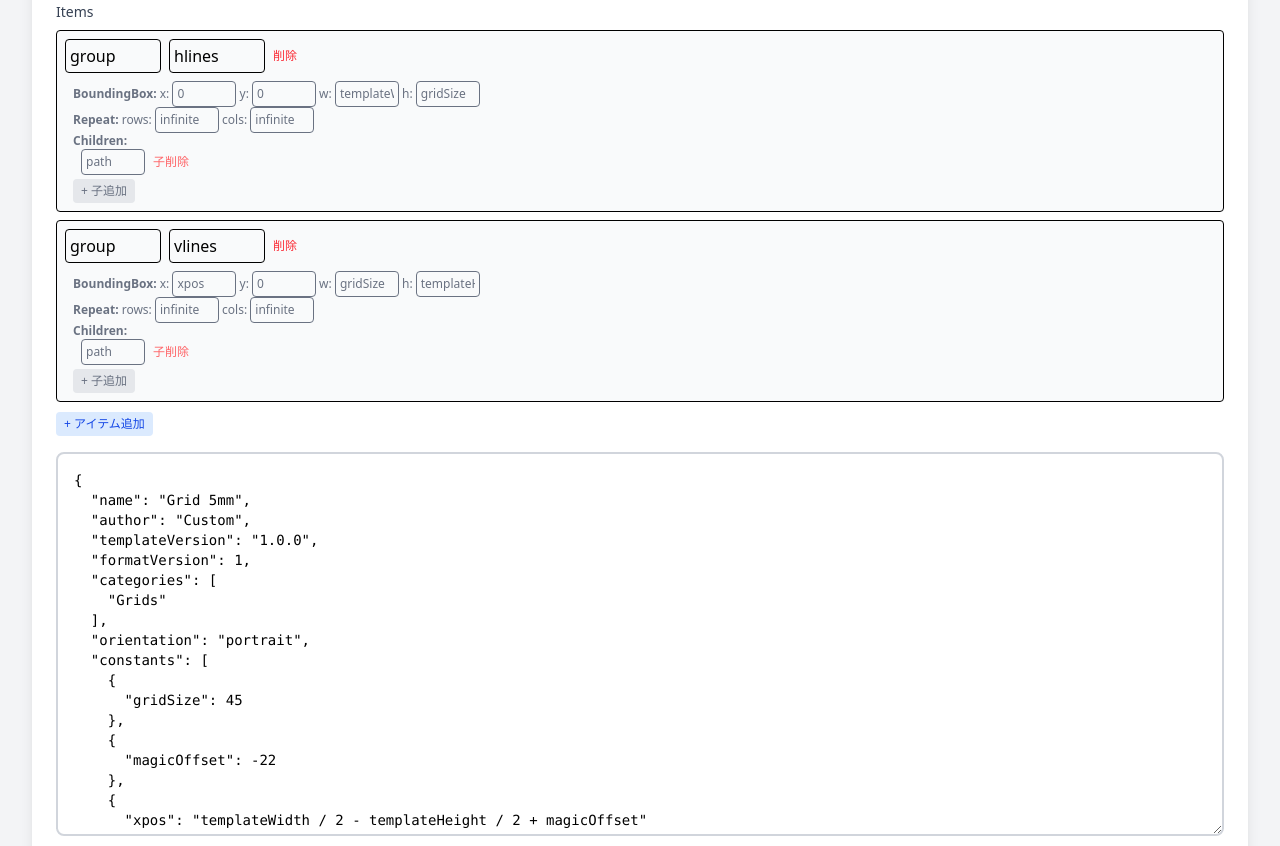
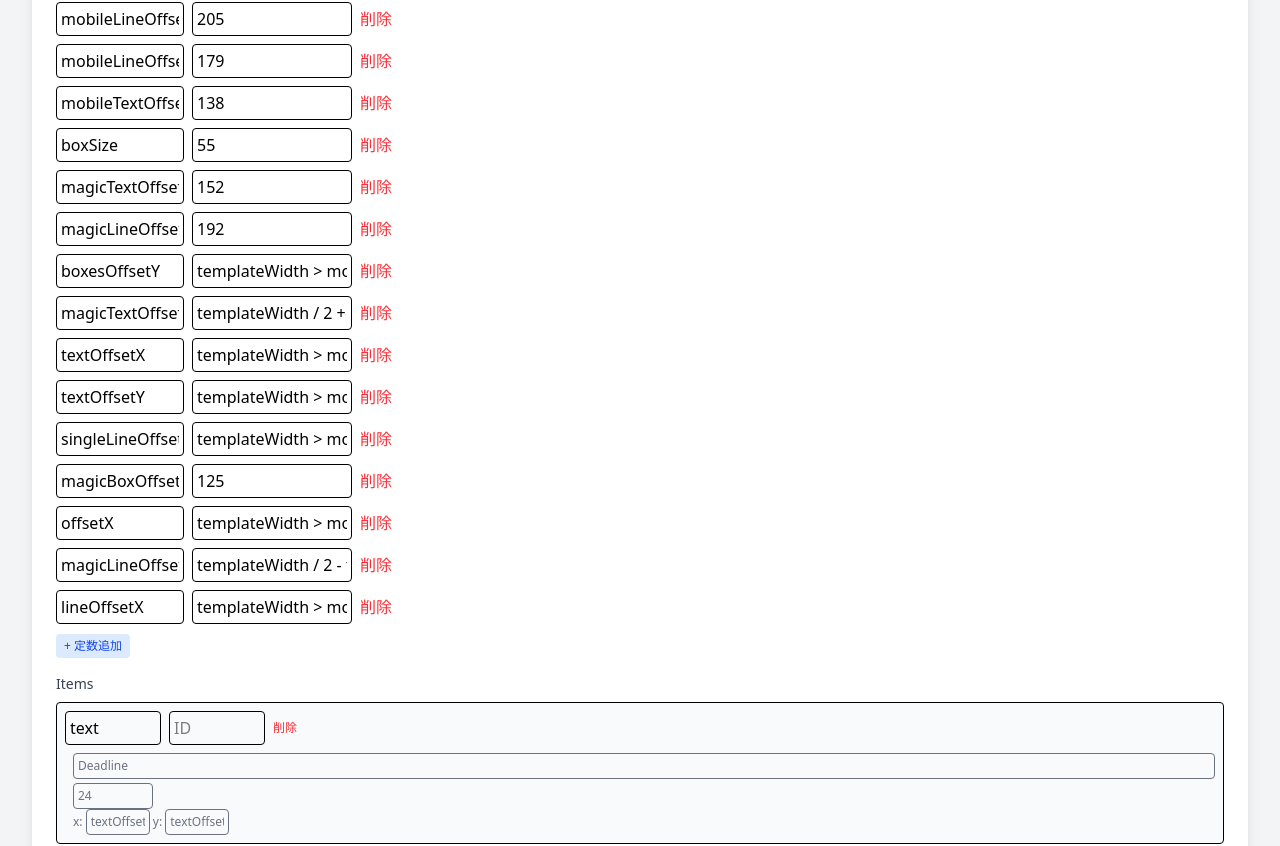
Before and after one commit to peccu/rmppm-preview-template, a Vue app: page / in a window 1280 px wide. Shown: the part 442-1288 px from the top of the page. Built offline with nearby package versions, Linux system fonts and the light colour scheme; the HTML template or start-up script is replaced by a standard one.

Commit message:
fix style and update default template

```diff
--- a/src/App.vue
+++ b/src/App.vue
@@ -11,8 +11,10 @@
           <!-- Device Selection -->
           <div class="mb-4">
             <label class="block text-sm font-medium text-gray-700 mb-2"> Device Type </label>
-            <select v-model="deviceType"
-              class="w-full p-2 border-2 border-gray-300 rounded-lg focus:border-blue-500 focus:outline-none">
+            <select
+              v-model="deviceType"
+              class="w-full p-2 border-2 border-gray-300 rounded-lg focus:border-blue-500 focus:outline-none"
+            >
               <option value="rmpp">reMarkable Paper Pro (rmpp)</option>
               <option value="rmppm">reMarkable Paper Pro Move (rmppm)</option>
             </select>
@@ -21,14 +23,21 @@
           <!-- Constants UI -->
           <div v-if="templateData" class="mb-4">
             <label class="block text-sm font-medium text-gray-700 mb-2">Constants</label>
-            <div v-for="(constObj, idx) in constantsEdit" :key="idx" class="flex items-center gap-2 mb-2">
+            <div
+              v-for="(constObj, idx) in constantsEdit"
+              :key="idx"
+              class="flex items-center gap-2 mb-2"
+            >
               <input v-model="constObj.key" class="w-32 p-1 border rounded" placeholder="Key" />
               <input v-model="constObj.value" class="w-40 p-1 border rounded" placeholder="Value" />
               <button @click="removeConstant(idx)" class="text-red-500 hover:underline">
                 削除
               </button>
             </div>
-            <button @click="addConstant" class="px-2 py-1 bg-blue-100 rounded text-blue-700 text-xs hover:bg-blue-200">
+            <button
+              @click="addConstant"
+              class="px-2 py-1 bg-blue-100 rounded text-blue-700 text-xs hover:bg-blue-200"
+            >
               + 定数追加
             </button>
           </div>
@@ -36,7 +45,11 @@
           <!-- Items UI -->
           <div v-if="templateData" class="mb-4">
             <label class="block text-sm font-medium text-gray-700 mb-2">Items</label>
-            <div v-for="(item, idx) in itemsEdit" :key="idx" class="border p-2 rounded mb-2 bg-gray-50">
+            <div
+              v-for="(item, idx) in itemsEdit"
+              :key="idx"
+              class="border p-2 rounded mb-2 bg-gray-50"
+            >
               <div class="flex gap-2 items-center">
                 <input v-model="item.type" class="w-24 p-1 border rounded" placeholder="Type" />
                 <input v-model="item.id" class="w-24 p-1 border rounded" placeholder="ID" />
@@ -46,9 +59,17 @@
               </div>
               <div class="mt-2 pl-2 text-xs text-gray-500">
                 <template v-if="item.type === 'text'">
-                  <input v-model="item.text" class="w-full p-1 border rounded mb-1" placeholder="Text" />
-                  <input v-model="item.fontSize" class="w-20 p-1 border rounded" placeholder="Font Size"
-                    type="number" />
+                  <input
+                    v-model="item.text"
+                    class="w-full p-1 border rounded mb-1"
+                    placeholder="Text"
+                  />
+                  <input
+                    v-model="item.fontSize"
+                    class="w-20 p-1 border rounded"
+                    placeholder="Font Size"
+                    type="number"
+                  />
                   <div>
                     x: <input v-model="item.position.x" class="w-16 border rounded p-1" /> y:
                     <input v-model="item.position.y" class="w-16 border rounded p-1" />
@@ -69,13 +90,27 @@
                   </div>
                   <div>
                     <span class="font-bold">Children:</span>
-                    <div v-for="(child, cidx) in item.children" :key="cidx" class="ml-2 flex gap-2 items-center">
-                      <input v-model="child.type" class="w-16 border rounded p-1" placeholder="Type" />
-                      <button @click="removeChild(idx, cidx)" class="text-red-400 hover:underline text-xs">
+                    <div
+                      v-for="(child, cidx) in item.children"
+                      :key="cidx"
+                      class="ml-2 flex gap-2 items-center"
+                    >
+                      <input
+                        v-model="child.type"
+                        class="w-16 border rounded p-1"
+                        placeholder="Type"
+                      />
+                      <button
+                        @click="removeChild(idx, cidx)"
+                        class="text-red-400 hover:underline text-xs"
+                      >
                         子削除
                       </button>
                     </div>
-                    <button @click="addChild(idx)" class="text-xs px-2 py-1 rounded bg-gray-200 mt-1">
+                    <button
+                      @click="addChild(idx)"
+                      class="text-xs px-2 py-1 rounded bg-gray-200 mt-1"
+                    >
                       + 子追加
                     </button>
                   </div>
@@ -83,27 +118,38 @@
                 <template v-if="item.type === 'path'">
                   <div>
                     <span class="font-bold">Data:</span>
-                    <input v-model="item.dataString" class="w-full p-1 border rounded"
-                      placeholder='例: ["M", 0, 0, "L", 10, 10]' />
+                    <input
+                      v-model="item.dataString"
+                      class="w-full p-1 border rounded"
+                      placeholder='例: ["M", 0, 0, "L", 10, 10]'
+                    />
                   </div>
                 </template>
               </div>
             </div>
-            <button @click="addItem" class="px-2 py-1 bg-blue-100 rounded text-blue-700 text-xs hover:bg-blue-200">
+            <button
+              @click="addItem"
+              class="px-2 py-1 bg-blue-100 rounded text-blue-700 text-xs hover:bg-blue-200"
+            >
               + アイテム追加
             </button>
           </div>
 
-          <textarea v-model="templateJson"
+          <textarea
+            v-model="templateJson"
             class="w-full h-96 font-mono text-sm p-4 border-2 border-gray-300 rounded-lg focus:border-blue-500 focus:outline-none"
-            placeholder="Paste your .template JSON here..."></textarea>
+            placeholder="Paste your .template JSON here..."
+          ></textarea>
 
           <div v-if="error" class="mt-4 p-4 bg-red-50 border-2 border-red-200 rounded-lg">
             <p class="text-red-700 font-semibold">Error:</p>
             <p class="text-red-600 text-sm mt-1">{{ error }}</p>
           </div>
 
-          <div v-if="templateData && !error" class="mt-4 p-4 bg-blue-50 border-2 border-blue-200 rounded-lg">
+          <div
+            v-if="templateData && !error"
+            class="mt-4 p-4 bg-blue-50 border-2 border-blue-200 rounded-lg"
+          >
             <p class="text-blue-700 font-semibold">{{ templateData.name }}</p>
             <p class="text-blue-600 text-sm">Author: {{ templateData.author }}</p>
             <p class="text-blue-600 text-sm">Orientation: {{ templateData.orientation }}</p>
@@ -111,13 +157,11 @@
           </div>
         </div>
 
-
         <div class="mt-4 text-sm text-gray-600">
           <p>Canvas: {{ canvasWidth }} × {{ canvasHeight }}px</p>
           <!-- <p>Scale: {{ scale.toFixed(2) }}x</p> -->
           <p>Device: {{ deviceDimensions?.name ?? '' }}</p>
         </div>
-
 
         <!-- Preview Panel -->
         <div class="bg-white rounded-lg shadow-lg p-6">
@@ -125,14 +169,24 @@
 
           <div class="flex justify-center items-start overflow-auto">
             <div class="relative flex-shrink-0 border border-gray-300" :style="canvasStyle">
-              <svg :width="canvasWidth" :height="canvasHeight" :viewBox="`0 0 ${canvasWidth} ${canvasHeight}`"
-                class="absolute inset-0">
+              <svg
+                :width="canvasWidth"
+                :height="canvasHeight"
+                :viewBox="`0 0 ${canvasWidth} ${canvasHeight}`"
+                class="absolute inset-0"
+              >
                 <g v-for="(item, index) in renderedItems" :key="index">
                   <template v-if="item.type === 'path'">
                     <path :d="item.d" stroke="#000000" stroke-width="1.5" fill="none" />
                   </template>
                   <template v-else-if="item.type === 'text'">
-                    <text :x="item.x" :y="item.y" :font-size="item.fontSize" fill="#000000" font-family="sans-serif">
+                    <text
+                      :x="item.x"
+                      :y="item.y"
+                      :font-size="item.fontSize"
+                      fill="#000000"
+                      font-family="sans-serif"
+                    >
                       {{ item.text }}
                     </text>
                   </template>
@@ -140,7 +194,6 @@
               </svg>
             </div>
           </div>
-
         </div>
       </div>
     </div>
@@ -230,46 +283,80 @@ const deviceType = ref<'rmpp' | 'rmppm'>('rmpp')
 
 // テンプレート JSON & 編集用
 const templateJson = ref(`{
-              "name": "Grid 5mm",
-              "author": "Custom",
+    "name": "Checklist",
+    "author": "reMarkable",
     "templateVersion": "1.0.0",
     "formatVersion": 1,
-              "categories": ["Grids"],
+    "categories": ["Planners"],
     "orientation": "portrait",
     "constants": [
-                { "gridSize": 45 },
-                { "magicOffset": -22 },
-                { "xpos": "templateWidth / 2 - templateHeight / 2 + magicOffset" }
+        {"mobileMaxWidth": 1000},
+        {"mobileTextOffsetX": "templateWidth - 212"},
+        {"mobileBoxOffsetX": 125},
+        {"mobileBoxOffsetY": 257},
+        {"mobileLineOffsetX": 205},
+        {"mobileLineOffsetY": 179},
+        {"mobileTextOffsetY": 138},
+
+        {"boxSize": 55},
+        {"magicTextOffsetY": 152},
+        {"magicLineOffsetY": 192},
+        {"boxesOffsetY": "templateWidth > mobileMaxWidth ? 270 : mobileBoxOffsetY"},
+        {"magicTextOffsetX": "templateWidth / 2 + 522"},
+        {"textOffsetX": "templateWidth > mobileMaxWidth ? magicTextOffsetX : mobileTextOffsetX"},
+        {"textOffsetY": "templateWidth > mobileMaxWidth ? magicTextOffsetY : mobileTextOffsetY"},
+        {"singleLineOffsetY": "templateWidth > mobileMaxWidth ? magicLineOffsetY : mobileLineOffsetY"},
+
+        {"magicBoxOffsetX": 125},
+        {"offsetX": "templateWidth > mobileMaxWidth ? magicBoxOffsetX : mobileBoxOffsetX"},
+        {"magicLineOffsetX": "templateWidth / 2 - templateHeight / 2 + 445"},
+        {"lineOffsetX": "templateWidth > mobileMaxWidth ? magicLineOffsetX : mobileLineOffsetX"}
     ],
     "items": [
         {
-                  "id": "hlines",
-                  "type": "group",
-                  "boundingBox": { "x": 0, "y": 0, "width": "templateWidth", "height": "gridSize" },
-                  "repeat": { "rows": "infinite", "columns": "infinite" },
-                  "children": [
+            "type": "text",
+            "text": "Deadline",
+            "fontSize": 24,
+            "position": {
+                "x": "textOffsetX",
+                "y": "textOffsetY"
+            }
+        },
         {
-                      "id": "hline",
             "type": "path",
-                      "data": [ "M", 0, 0, "L", "parentWidth", 0 ]
-                    }
+            "data": [
+                "M", "-textOffsetX", "singleLineOffsetY", "L", "templateHeight", "singleLineOffsetY"
             ]
         },
         {
-                  "id": "vlines",
             "type": "group",
-                  "boundingBox": { "x": "xpos", "y": 0, "width": "gridSize", "height": "templateHeight" },
-                  "repeat": { "rows": "infinite", "columns": "infinite" },
+            "boundingBox": {
+                "x": "lineOffsetX",
+                "y": "boxesOffsetY",
+                "width": "templateHeight",
+                "height": 97.4
+            },
+            "repeat": {
+                "rows": "down"
+            },
             "children": [
                 {
-                      "id": "vline",
                     "type": "path",
-                      "data": [ "M", 0, 0, "L", 0, "parentHeight" ]
+                    "data": [
+                        "M", "-offsetX", 0,
+                        "L", "boxSize - offsetX", 0,
+                        "L", "boxSize - offsetX", "boxSize",
+                        "L", "-offsetX", "boxSize",
+                        "Z",
+
+                        "M", 0, "boxSize", "L", "templateHeight", "boxSize"
+                    ]
                 }
             ]
         }
     ]
-            }`)
+}
+`)
 
 const templateData = ref<TemplateData | null>(null)
 const error = ref<string>('')
@@ -355,32 +442,7 @@ function updateTemplateFromUI() {
     })
 
   // Items: itemsEdit -> TemplateItem[]
-  td.items = itemsEdit.value.map((item: any) => {
-    const newItem: any = { ...item }
-    // For path, parse dataString to array
-    if (item.type === 'path' && item.dataString) {
-      try {
-        newItem.data = JSON.parse(item.dataString)
-      } catch {
-        newItem.data = []
-      }
-    }
-    // For group, children cleanup
-    if (item.type === 'group' && Array.isArray(item.children)) {
-      newItem.children = item.children.map((child: any) => {
-        const ch = { ...child }
-        if (ch.type === 'path' && ch.dataString) {
-          try {
-            ch.data = JSON.parse(ch.dataString)
-          } catch {
-            ch.data = []
-          }
-        }
-        return ch
-      })
-    }
-    return newItem
-  })
+  td.items = itemsEdit.value.map((item: any) => fromEditableItem(item))
 
   // JSON反映
   templateJson.value = JSON.stringify(td, null, 2)
@@ -424,12 +486,40 @@ function removeChild(parentIdx: number, childIdx: number) {
   updateTemplateFromUI()
 }
 
+// 再帰的にUIデータへ変換
+function toEditableItem(item: any): any {
+  const newItem = { ...item }
+  if (item.type === 'path' && Array.isArray(item.data)) {
+    newItem.dataString = JSON.stringify(item.data)
+  }
+  if (item.type === 'group' && Array.isArray(item.children)) {
+    newItem.children = item.children.map((child: any) => toEditableItem(child))
+  }
+  return newItem
+}
+
+// 再帰的にJSONデータへ変換
+function fromEditableItem(item: any): any {
+  const newItem: any = { ...item }
+  if (item.type === 'path' && typeof item.dataString === 'string') {
+    try {
+      newItem.data = JSON.parse(item.dataString)
+    } catch {
+      newItem.data = []
+    }
+    delete newItem.dataString
+  }
+  if (item.type === 'group' && Array.isArray(item.children)) {
+    newItem.children = item.children.map((child: any) => fromEditableItem(child))
+  }
+  return newItem
+}
+
 // --- Watchers for UI編集値の反映 ---
 watch(constantsEdit, updateTemplateFromUI, { deep: true })
 watch(itemsEdit, updateTemplateFromUI, { deep: true })
 
 // テキストエリア直編集時のパース
-
 watch(
   templateJson,
   (newVal) => {
@@ -455,20 +545,7 @@ watch(
       itemsEdit.value = []
       if (parsed.items) {
         parsed.items.forEach((item: any) => {
-          const newItem = { ...item }
-          if (item.type === 'path' && Array.isArray(item.data)) {
-            newItem.dataString = JSON.stringify(item.data)
-          }
-          if (item.type === 'group' && Array.isArray(item.children)) {
-            newItem.children = item.children.map((child: any) => {
-              const ch = { ...child }
-              if (ch.type === 'path' && Array.isArray(ch.data)) {
-                ch.dataString = JSON.stringify(ch.data)
-              }
-              return ch
-            })
-          }
-          itemsEdit.value.push(newItem)
+          itemsEdit.value.push(toEditableItem(item))
         })
       }
     } catch (e) {
@@ -638,5 +715,5 @@ function buildPathData(
 </script>
 
 <style>
-@import "tailwindcss";
+@import 'tailwindcss';
 </style>
```
Lines whose indentation alone changed are shown as unchanged.
